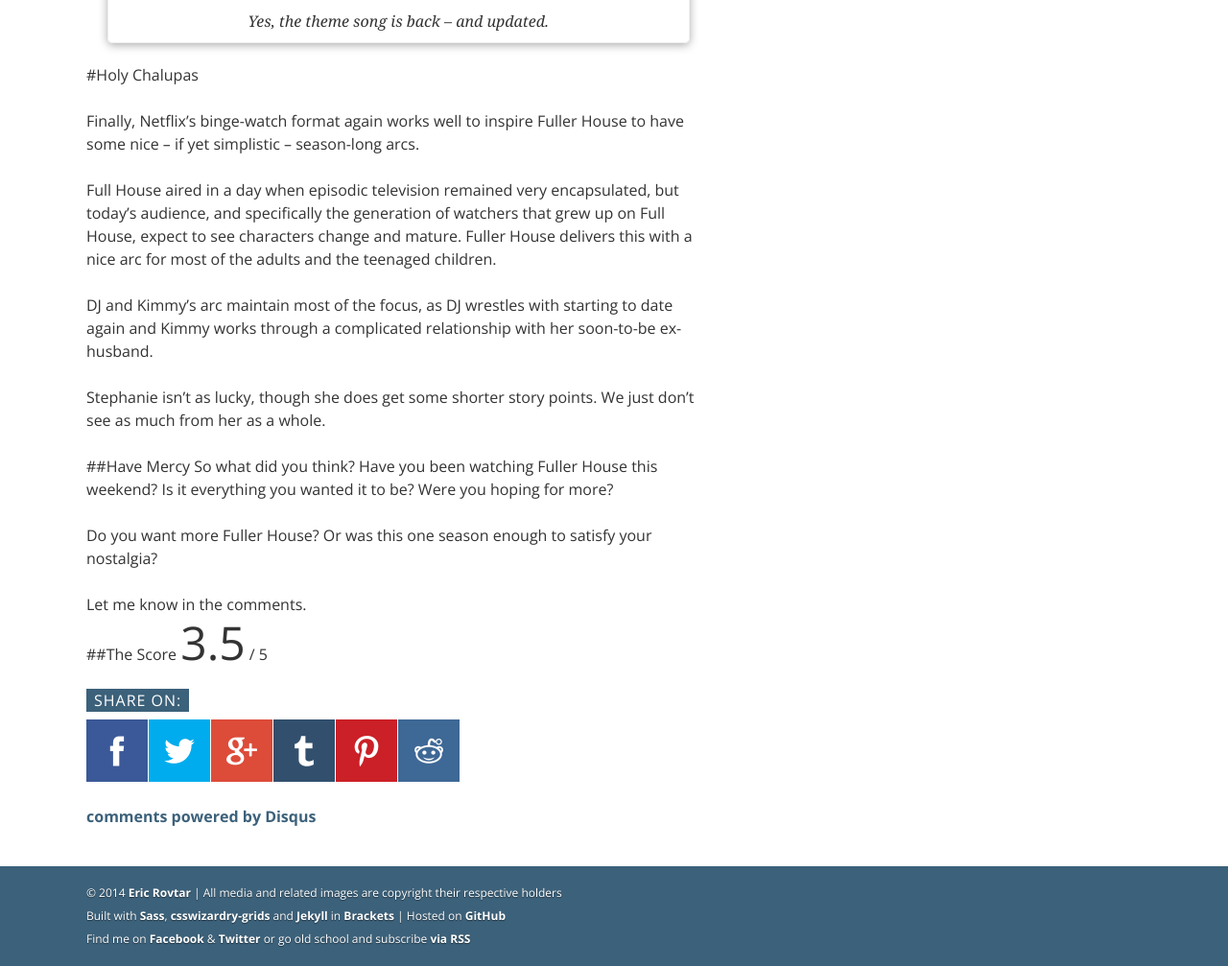
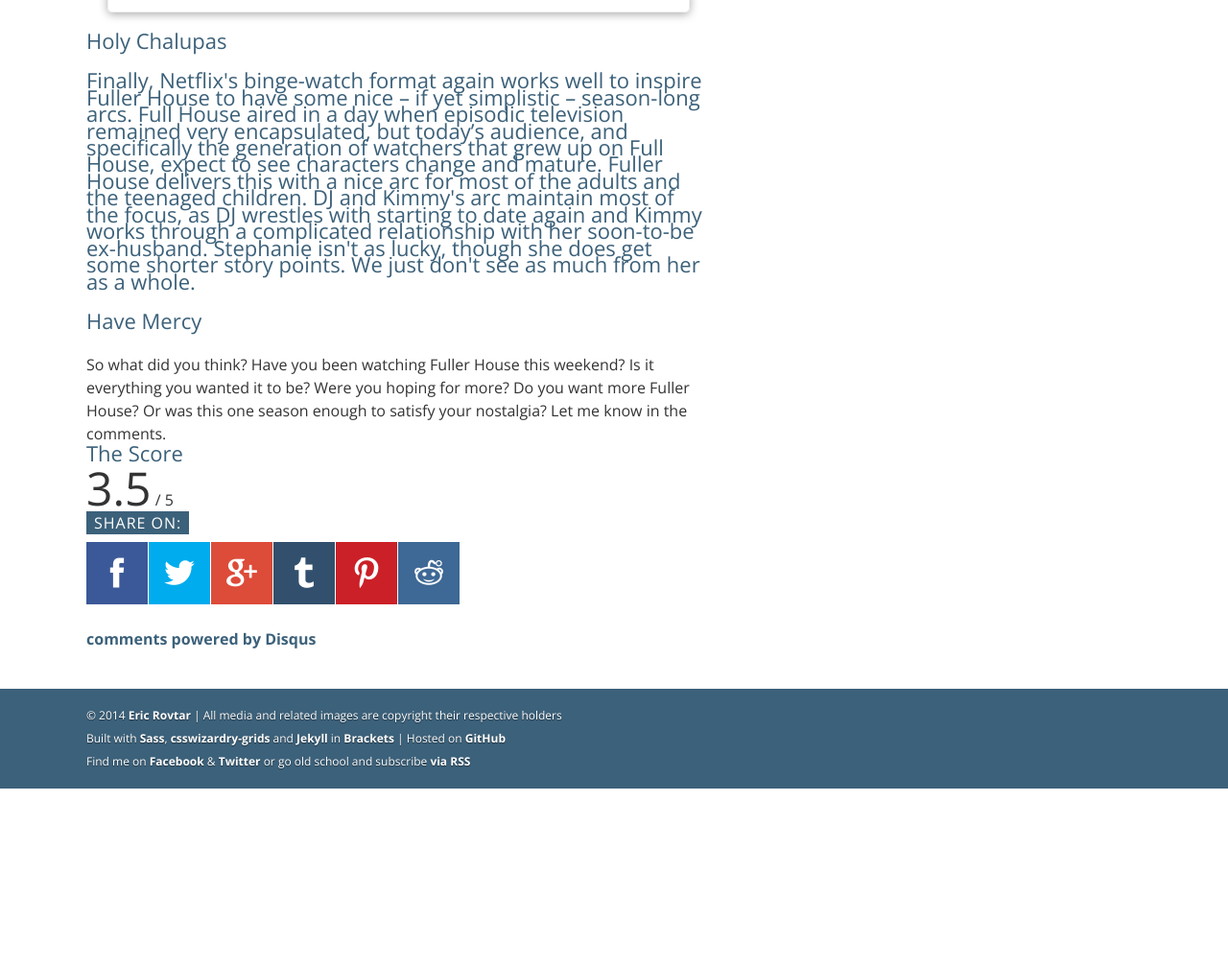
Before and after one commit to ericrovtar/ericrovtar.github.io, a Jekyll site: the page built from _posts/2016-02-27-a-full-house-of-nostaliga-(fuller-house).md, in a window 1280 px wide and 1400 px high, scrolled down 2328 px, cut to the strip 393-1400 px from the top of the window. Shown: the whole strip at 96% size. Built offline with Jekyll 4.4.1, drawn with Linux system fonts in a browser that asks for light colours; nearby versions of some CDN libraries; comment, search, counter and statistics services are not loaded; after the commit the page ends 3543 px from its top, so only the background shows below that; some of the changed text lies outside the part shown.

Commit message:
Fix headings

```diff
--- a/_posts/2016-02-27-a-full-house-of-nostaliga-(fuller-house).md
+++ b/_posts/2016-02-27-a-full-house-of-nostaliga-(fuller-house).md
@@ -20,7 +20,7 @@
     </cite>
 </blockquote>
 
-##You Got It, Dude
+<h2>You Got It, Dude</h2>
 
 It&rsquo;s been really entertaining to see how many of my friends on Twitter and Facebook are sharing their
 binges of Netflix&rsquo;s Fuller House.
@@ -29,7 +29,7 @@
 many years. Full House still airs to this day on Nick @ Nite, so there is obviously still an audience out there
 that cares about the Tanner clan and might be open to revisiting these characters 20-some years later.
 
-##Oh, Mylanta
+<h2>Oh, Mylanta</h2>
 
 Personally, I don&rsquo;t think the original series translates well to a modern audience. The rising violins
 (as Uncle Jesse points out in Fuller House) to highlight a neat bow being tied on a life lesson simplify life
@@ -40,7 +40,7 @@
 
 {% include youtube.html src="//www.youtube.com/embed/CXuGLswn2l0" width="560" height="315" caption="This trailer highlights what works in Fuller House" %}
 
-##Cut It Out
+<h2>Cut It Out</h2>
 
 Ultimately, Fuller House is strongest when it keeps the nostaliga to a minimum and weakest when it won&rsquo;t
 let go of its past.
@@ -51,7 +51,7 @@
 When the show focuses on its new core cast of stars &ndash; DJ, Stephanie, Kimmy and the kids &ndash; it&rsquo;s
 actually an enjoyable sitcom.
 
-##Do It Gibbler Style
+<h2>Do It Gibbler Style</h2>
 
 While on the subject, props to the creaters for allowing this to still be a sitcom. Too many of our comedies
 these days are centered around one-liners. The situation comedy is a dying art, but it&rsquo;s also something
@@ -61,7 +61,7 @@
 revisit characters I cared about as a kid. It was also interesting to see the show center on the adults in a
 different way from the original (when it allowed itself time to do so)
 
-##J-Money in the House
+<h2>J-Money in the House</h2>
 
 Another point where Fuller House shines a bit is in its youngest stars. All four kids (three for DJ, one for Kimmy) have moments to capture us through these initial episodes. If anything, they&rsquo;re not given enough time to do so.
 
@@ -71,7 +71,7 @@
 
 {% include youtube.html src="//www.youtube.com/embed/fLw8at0VT1M" width="560" height="315" caption="Yes, the theme song is back &ndash; and updated." %}
 
-#Holy Chalupas
+<h2>Holy Chalupas<h2>
 
 Finally, Netflix's binge-watch format again works well to inspire Fuller House to have some nice &ndash; if yet simplistic &ndash; season-long arcs.
 
@@ -81,7 +81,7 @@
 
 Stephanie isn't as lucky, though she does get some shorter story points. We just don't see as much from her as a whole.
 
-##Have Mercy
+<h2>Have Mercy</h2>
 So what did you think? Have you been watching Fuller House this weekend? Is it everything you wanted it to be?
 Were you hoping for more?
 
@@ -89,5 +89,5 @@
 
 Let me know in the comments.
 
-##The Score
+<h2>The Score</h2>
 <span class="h1">3.5</span> / 5
```
